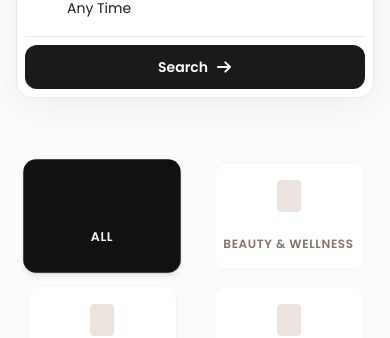
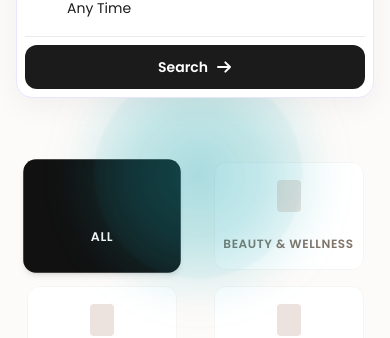
Before and after one commit to SaifulET/Iron_Frontend, a Next.js app: page / in a window 390 px wide. Shown: the part 586-924 px from the top of the page. Built offline with nearby package versions, Linux system fonts and the light colour scheme; some icons are missing.

Commit message:
animation apply

```diff
--- a/src/app/globals.css
+++ b/src/app/globals.css
@@ -27,17 +27,103 @@ body {
 
 /* Scrollbar Hide Utility */
 @utility scrollbar-hide {
-  -ms-overflow-style: none;  /* IE and Edge */
-  scrollbar-width: none;  /* Firefox */
+  -ms-overflow-style: none;
+  /* IE and Edge */
+  scrollbar-width: none;
+
+  /* Firefox */
   &::-webkit-scrollbar {
-    display: none; /* Safari and Chrome */
+    display: none;
+    /* Safari and Chrome */
   }
 }
 
 .scrollbar-hide::-webkit-scrollbar {
   display: none;
 }
+
 .scrollbar-hide {
-  -ms-overflow-style: none;  /* IE and Edge */
-  scrollbar-width: none;  /* Firefox */
+  -ms-overflow-style: none;
+  /* IE and Edge */
+  scrollbar-width: none;
+  /* Firefox */
 }
+
+/* Edge Soft Orbs Animation Styles */
+.edge-orb {
+  position: absolute;
+  top: 0;
+  left: 0;
+
+  /* Responsive sizing defaults to base variables */
+  --orb-size-actual: var(--orb-size);
+  --orb-half-actual: var(--orb-half);
+}
+
+@media (max-width: 1024px) {
+  .edge-orb {
+    --orb-size-actual: calc(var(--orb-size) * 0.75);
+    --orb-half-actual: calc(var(--orb-half) * 0.75);
+  }
+}
+
+@media (max-width: 640px) {
+  .edge-orb {
+    --orb-size-actual: calc(var(--orb-size) * 0.55);
+    --orb-half-actual: calc(var(--orb-half) * 0.55);
+  }
+}
+
+.edge-orb {
+  width: var(--orb-size-actual);
+  height: var(--orb-size-actual);
+  border-radius: 9999px;
+  will-change: transform;
+  animation: edge-orbit var(--orb-duration) linear infinite both;
+}
+
+.edge-orb-soft {
+  opacity: var(--orb-opacity, 0.55);
+  background: radial-gradient(
+    circle at 50% 50%,
+    rgba(46, 157, 167, 0.8) 0%,
+    rgba(46, 157, 167, 0.55) 45%,
+    rgba(46, 157, 167, 0.3) 70%,
+    rgba(46, 157, 167, 0) 90%
+  );
+  box-shadow: 0 0 35px 15px rgba(46, 157, 167, 0.25);
+  filter: blur(0.8px) saturate(1.3);
+}
+
+.edge-orb-b {
+  animation-delay: calc(var(--orb-duration) / -2);
+}
+
+@keyframes edge-orbit {
+  0% {
+    left: calc(-0.2 * var(--orb-size-actual));
+    top: calc(-0.1 * var(--orb-size-actual));
+  }
+  25% {
+    left: calc(100% - 0.8 * var(--orb-size-actual));
+    top: calc(-0.1 * var(--orb-size-actual));
+  }
+  50% {
+    left: calc(100% - 0.8 * var(--orb-size-actual));
+    top: calc(100% - 0.9 * var(--orb-size-actual));
+  }
+  75% {
+    left: calc(-0.2 * var(--orb-size-actual));
+    top: calc(100% - 0.9 * var(--orb-size-actual));
+  }
+  100% {
+    left: calc(-0.2 * var(--orb-size-actual));
+    top: calc(-0.1 * var(--orb-size-actual));
+  }
+}
+
+@media (prefers-reduced-motion: reduce) {
+  .edge-orb {
+    animation: none;
+  }
+}
--- a/src/app/page.tsx
+++ b/src/app/page.tsx
@@ -13,6 +13,7 @@ import AddToHomeScreenButton from "@/components/AddToHomeScreenButton";
 import BusinessMockup from "@/components/BusinessMockup";
 import FaqSection from "@/components/FaqSection";
 import Footer from "@/components/Footer";
+import EdgeSoftOrbsTop from "@/components/EdgeSoftOrbsTop";
 
 export default function LandingPage() {
   const router = useRouter();
@@ -302,6 +303,12 @@ export default function LandingPage() {
 
   return (
     <div className="min-h-screen bg-[#FDFBF9] font-poppins relative overflow-x-hidden text-[#1C1B1C]">
+      <EdgeSoftOrbsTop
+        size={380}
+        duration={56}
+        intensity={0.45}
+        blend="screen"
+      />
 
       {/* Design Background Blobs */}
       <div className="absolute top-0 left-0 -z-10 w-full pointer-events-none opacity-40">
@@ -336,7 +343,7 @@ export default function LandingPage() {
       )}
 
       {/* 2. Navbar */}
-      <header className="w-full px-4 md:px-8 xl:px-[68px] py-4 md:py-[40px] relative z-40">
+        <header className="w-full px-4 md:px-8 xl:px-[68px] py-4 md:py-[40px] relative z-40">
         <div className="w-full bg-gradient-to-r from-[#E6F3F9] to-[rgba(255,255,255,0.5)] backdrop-blur-md rounded-full shadow-[0_4px_20px_rgba(0,0,0,0.06)] border border-white/40 px-4 sm:px-6 py-3 md:py-[16px] flex items-center justify-between gap-4">
 
           {/* Left Side: Logo */}
@@ -704,7 +711,7 @@ export default function LandingPage() {
       </section>
 
       {/* 6. Recommended Section */}
-      <section className="w-full px-4 md:px-8 xl:px-[68px] mt-16">
+      <section className="w-full px-4 md:px-8 xl:px-[68px] mt-16 relative z-10">
 
         {/* Section Header */}
         <div className="flex justify-between items-center mb-6">
--- /dev/null
+++ b/src/components/EdgeSoftOrbsTop.tsx
@@ -0,0 +1,58 @@
+"use client";
+
+import React, { useEffect, useState } from "react";
+
+interface EdgeSoftOrbsTopProps {
+  size?: number;
+  duration?: number;
+  intensity?: number;
+  zIndex?: number;
+  blend?: React.CSSProperties["mixBlendMode"];
+}
+
+export default function EdgeSoftOrbsTop({
+  size = 600,
+  duration = 56,
+  intensity = 0.45,
+  zIndex = 1,
+  blend = "screen",
+}: EdgeSoftOrbsTopProps) {
+  const [mounted, setMounted] = useState(false);
+
+  useEffect(() => {
+    setMounted(true);
+  }, []);
+
+  if (!mounted) return null;
+
+  const half = size / 2;
+
+  const styleA = {
+    "--orb-size": `${size}px`,
+    "--orb-half": `${half}px`,
+    "--orb-duration": `${duration}s`,
+    "--orb-opacity": intensity,
+    mixBlendMode: blend,
+  } as React.CSSProperties;
+
+  const styleB = {
+    "--orb-size": `${size}px`,
+    "--orb-half": `${half}px`,
+    "--orb-duration": `${duration}s`,
+    "--orb-opacity": intensity,
+    mixBlendMode: blend,
+  } as React.CSSProperties;
+
+  return (
+    <div
+      className="absolute inset-x-0 top-0 h-screen pointer-events-none overflow-visible"
+      style={{ zIndex }}
+      aria-hidden="true"
+    >
+      {/* Orb A */}
+      <div className="edge-orb edge-orb-soft" style={styleA} />
+      {/* Orb B (opposite phase) */}
+      <div className="edge-orb edge-orb-soft edge-orb-b" style={styleB} />
+    </div>
+  );
+}
--- a/src/components/Footer.tsx
+++ b/src/components/Footer.tsx
@@ -4,7 +4,7 @@ import React from "react";
 
 export default function Footer() {
   return (
-    <footer className="w-full bg-transparent mt-[66px] pb-14 font-poppins">
+    <footer className="w-full bg-transparent mt-[120px] md:mt-[200px] lg:mt-[300px] xl:mt-[400px] pb-14 font-poppins">
       {/* Centered Content Wrapper */}
       <div className="max-w-[1440px] mx-auto w-full px-4 md:px-[32px] flex flex-col items-start gap-[40px]">
 
```
Also changed, not shown: public/img/animation1.svg (added), public/img/animation2.svg (added).
